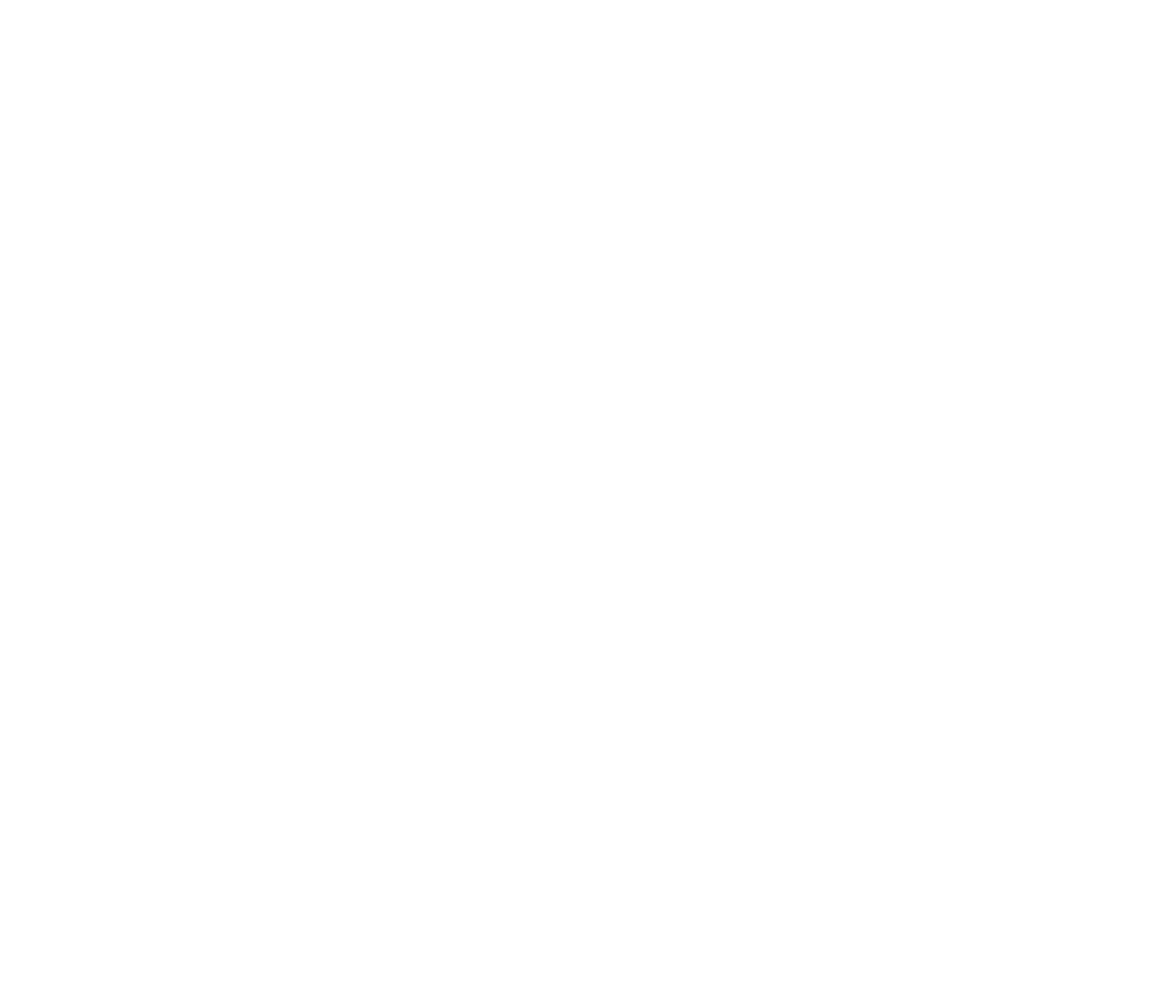
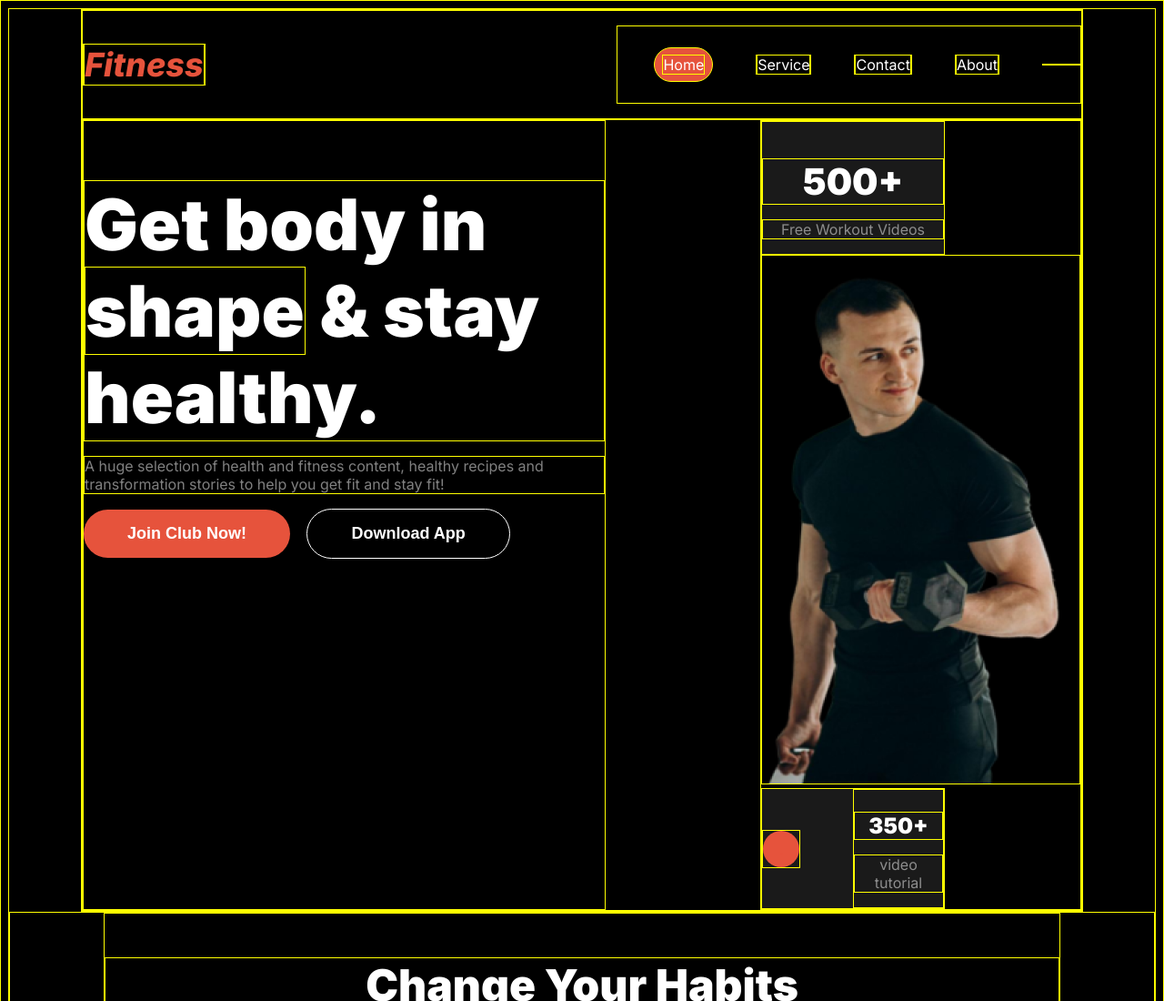
Before and after one commit to Tarannum-Raisha/Assignment-02, a plain HTML site: page index.html in a window 1280 px wide. Shown: the top 1100 px of the page at 91% size. Before the commit the page ends 800 px from the top, so only its background shows below. Drawn offline with Linux system fonts and the light colour scheme.

Commit message:
added header part and habit part

```diff
--- a/index.html
+++ b/index.html
@@ -1,12 +1,105 @@
 <!DOCTYPE html>
 <html lang="en">
+
 <head>
     <meta charset="UTF-8">
     <meta name="viewport" content="width=device-width, initial-scale=1.0">
     <title>Fitness Website
     </title>
+    <link rel="stylesheet" href="styles/styles.css">
 </head>
-<body>
 
+<body class="inter-font">
+    <header class="header">
+        <nav class="nav display-flex">
+            <h3 class="nav-head">
+                <i>
+                    Fitness
+                </i>
+            </h3>
+            <ul class="nav-items display-flex">
+                <!-- li*4.nav-item>a.nav-link -->
+                <li class="nav-item" id="home">
+                    <a href="" class="nav-link">Home
+                    </a>
+                </li>
+                <li class="nav-item">
+                    <a href="" class="nav-link"> Service</a>
+                </li>
+                <li class="nav-item">
+                    <a href="" class="nav-link"> Contact</a>
+                </li>
+                <li class="nav-item">
+                    <a href="" class="nav-link"> About</a>
+                </li>
+                <ul>
+        </nav>
+        <section class="display-flex header-content">
+            <div class="header-info">
+                <h1 class="header-title">Get body in <span class="Miama">shape</span> & stay healthy.</h1>
+                </h1>
+                <p class="header-descrition"> A huge selection of health and fitness content, healthy recipes and
+                    transformation stories to help you get fit and stay fit!</p>
+                <button class="btn-primary"> Join Club Now!</button>
+                <button class="btn-secondary"> Download App</button>
+            </div>
+            <div class="haeder-img">
+                <div class="header-box" id="header-box-free">
+                    <h3 class="free-video">500+
+                    </h3>
+                    <p>Free Workout Videos</p>
+                </div>
+
+                <img src="images/Images 2.png" alt="">
+
+                <div class="header-box" id="header-box-gap">
+                    <div class="ball-width">
+                        <div class="ball">.</div>
+                    </div>
+                    <div>
+                        <h3 class="video-tutorial">350+</h3>
+                        <p>video tutorial</p>
+                    </div>
+                </div>
+
+            </div>
+        </section>
+    </header>
+    <main>
+        <section class="habit">
+            <h3 class="habit-title">
+                Change Your Habits
+            </h3>
+            <p class="habit-description">
+                We believe fitness should be accessible to everyone, everywhere, regardless of income or access to a gym.
+            </p>
+            <div class="habit-img-cards">
+                <div class="card">
+                    <img src="images/image 3.png" alt="" class="habit-img">
+                    <h4 class="img-title">Movement</h4>
+                    <p class="img-description">We believe fitness should be accessible to everyone</p>
+                </div>
+                <div class="card">
+                    <img src="images/image 2.png" alt="" class="habit-img">
+                    <h4 class="img-title">Time</h4>
+                    <p class="img-description">We believe fitness should be accessible to everyone</p>
+                </div>
+                <div class="card">
+                    <img src="images/image 4.png" alt="" class="habit-img">
+                    <h4 class="img-title">Practices</h4>
+                    <p class="img-description">We believe fitness should be accessible to everyone</p>
+                </div>
+                <div class="card">
+                    <img src="images/image 5.png" alt="" class="habit-img">
+                    <h4 class="img-title">Weigth Loss</h4>
+                    <p class="img-description">We believe fitness should be accessible to everyone</p>
+                </div>
+            </div>
+        </section>
+    </main>
+    <footer>
+
+    </footer>
 </body>
+
 </html>
--- /dev/null
+++ b/styles/styles.css
@@ -0,0 +1,163 @@
+
+@import url('https://fonts.googleapis.com/css2?family=Inter:ital,opsz,wght@0,14..32,100..900;1,14..32,100..900&display=swap');
+
+
+.inter-font {
+  font-family: "Inter", sans-serif;
+  font-optical-sizing: auto;
+  font-style: normal;
+}
+ body{
+    background-color: black;
+    color: white;
+ }
+   *{
+    border: 1px solid yellow;
+  }
+  /* shared style  */
+   .display-flex{
+    display: flex;
+   }
+   p{
+      color: rgba(255, 255, 255, 0.5);
+      font-size: 1rem;
+   }
+   .btn-primary{
+      padding: 16px 48px;
+      font-weight: 700;
+      font-size: 1.125rem;
+      background-color:#E6533C;
+      border-radius: 42px;
+      border: none;
+      color: white;
+   }
+   .btn-secondary{
+      padding: 16px 48px;
+      font-weight: 700;
+      font-size: 1.125rem;
+      background-color:black;
+      border: 1px solid white;
+      border-radius: 42px;
+      margin-left: 14px;
+      color: white;
+   }
+  /* nav styles */
+
+  .nav-head{
+   font-weight: 800;
+   font-size: 2.25rem;
+   color: #E6533C;
+
+}
+  .nav{
+    justify-content: space-between;
+
+  }
+ .header{
+    max-width: 1100px;
+    margin: 0 auto;
+ }
+ .nav-item{
+    list-style: none;
+    font-size: 1rem;
+ }
+ .nav-items{
+    gap: 47px ;
+    align-items: center;
+ }
+ .nav-item a{
+    text-decoration: none;
+    color: white;
+ }
+ #home{
+    padding: 8px;
+    border-radius: 46px;
+    background-color: #E6533C;
+ }
+ /* header styles */
+ .header-title{
+   font-size: 4.875rem;
+   font-weight: 900;
+   margin-bottom: 0;
+ }
+ .header-content{
+   gap: 170px;
+ }
+ /* header box */
+ .header-box{
+    max-width: 200px;
+   text-align: center;
+   background-color: rgba(255, 255, 255, 0.1);
+ }
+ /* #header-box-free{
+   margin-top: 200px;
+   margin-right: 200px;
+ } */
+ #header-box-gap{
+   display: grid;
+   grid-template-columns: repeat(2,1fr);
+   align-items: center;
+   /* margin-top: -64px;
+   margin-right: -117px; */
+ }
+
+.free-video{
+   font-weight: 900;
+   font-size: 2.5rem;
+   margin-bottom: 0;
+}
+.ball-width{
+   max-width: 40px;
+   max-height: 40px;
+}
+.ball{
+   color: #E6533C;
+   background-color: #E6533C;
+   border: none;
+   border-radius: 50%;
+   padding:25%
+}
+.video-tutorial{
+   font-weight: 900;
+   font-size: 1.5rem;
+   margin-bottom: 0;
+ }
+ /* habit styles */
+ .habit{
+   max-width: 1050px;
+   margin: 0 auto;
+      text-align: center;
+
+ }
+   .habit-img-cards {
+      display: grid;
+      grid-template-columns: repeat(4,1fr);
+      text-align: center;
+      gap: 40px;
+   }
+   .card img{
+    border-radius: 50%;
+   }
+
+   .habit-title{
+      font-weight: 900;
+      font-size: 3rem;
+      margin-bottom: 0;
+   }
+   .habit-description{
+      margin-bottom: 58px;
+   }
+   @media screen and (max-width:576px) {
+      .habit-img-cards {
+         grid-template-columns: repeat(1,1fr);
+          max-width: 230px;
+          margin: 0 auto;
+
+      }
+      .habit-title{
+         font-size: 2.125rem;
+      }
+      .habit{
+         max-width: 320px;
+      }
+   }
```
Also changed, not shown: images/Images 2.png (added), images/exercise1.jpg (added), images/exercise2.png (added), images/exercise3.png (added), images/exercise5.jpg (added), images/exercise6.jpg (added), images/image 2.png (added), images/image 3.png (added), images/image 4.png (added), images/image 5.png (added), images/run.jpg (added), images/trainer1.png (added), images/trainer2.png (added), images/trainer3.png (added), 2 more files, 2 other files.
